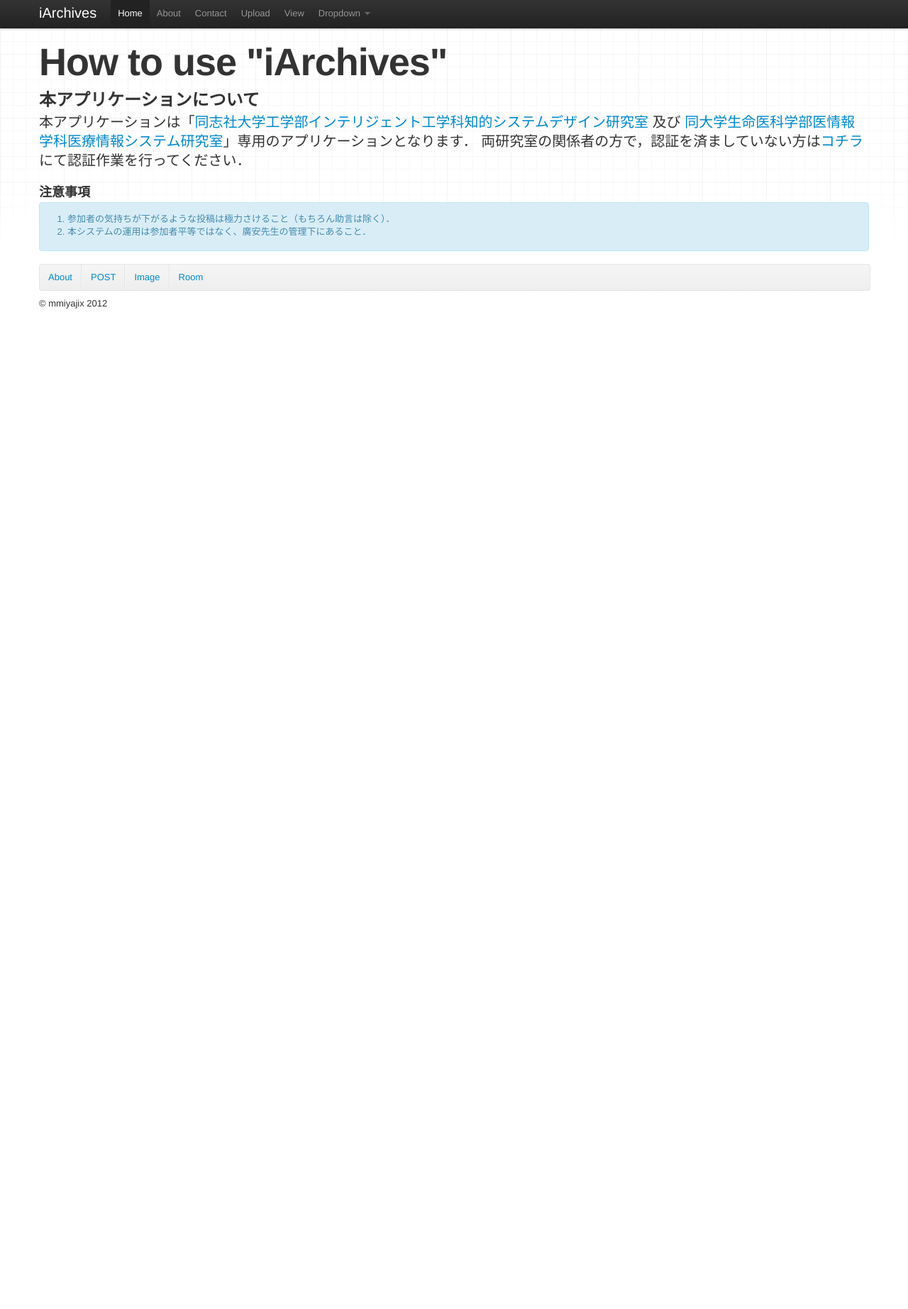
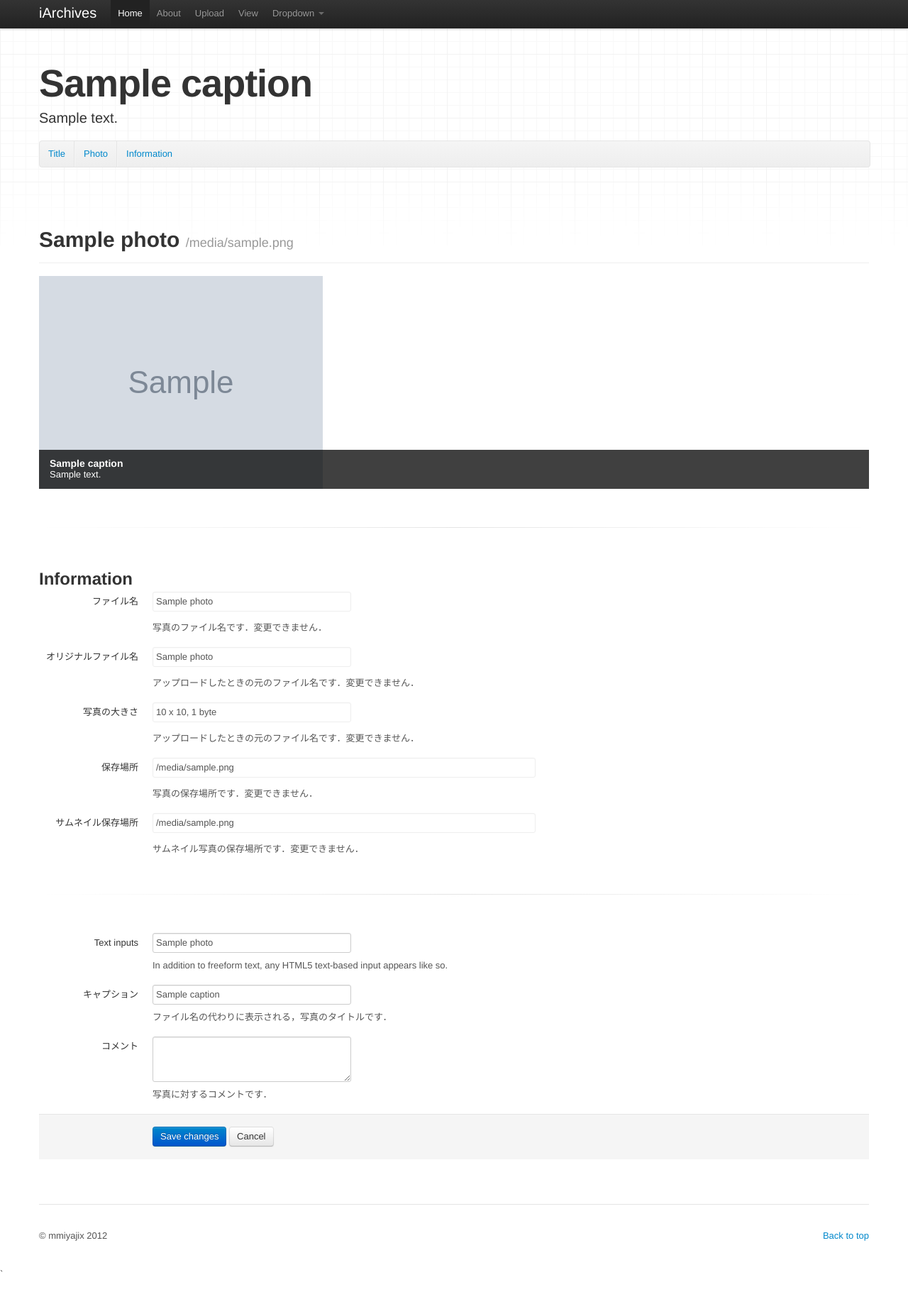
Before and after one commit to mmiyaji/iArchives, a Django app: template archives/templates/photo/index.html in a window 1280 px wide. Shown: the whole page at 71% size. Before the commit the page ends 435 px from the top, so only its background shows below. Run offline with Django 3.2, Linux system fonts and the light colour scheme; the template is opened without the code that fills it: most values are stand-ins (such as "Sample title", 1, 10 or a date in 2020); grey boxes marked "Sample" are stand-in pictures; parts of the project's set-up code (start-up, migrations or seed data) failed here and were passed over; some libraries are stand-ins or nearby versions.

Commit message:
写真の詳細ページを追加

```diff
--- a/archives/templates/base/base.html
+++ b/archives/templates/base/base.html
@@ -8,10 +8,10 @@
     <meta name="author" content="mmiyaji">
 
     <!-- Le styles -->
-    <link href="{{ STATIC_URL }}/css/bootstrap.css" rel="stylesheet">
-    <link href="{{ STATIC_URL }}/css/bootstrap-responsive.css" rel="stylesheet">
-    <link href="{{ STATIC_URL }}/css/docs.css" rel="stylesheet">
-    <link href="{{ STATIC_URL }}/js/google-code-prettify/prettify.css" rel="stylesheet">
+    <link rel="stylesheet" href="{{ STATIC_URL }}/css/bootstrap.css">
+    <link rel="stylesheet" href="{{ STATIC_URL }}/css/bootstrap-responsive.css">
+    <link rel="stylesheet" href="{{ STATIC_URL }}/css/docs.css">
+    <link rel="stylesheet" href="{{ STATIC_URL }}/js/google-code-prettify/prettify.css">
     <!-- Bootstrap CSS fixes for IE6 -->
     <!--[if lt IE 7]>
         <link rel="stylesheet" href="{{ STATIC_URL }}/css/bootstrap-ie6.min.css">
@@ -20,12 +20,12 @@
     <link rel="stylesheet" href="{{ STATIC_URL }}/css/bootstrap-image-gallery.min.css">
     <!-- CSS to style the file input field as button and adjust the Bootstrap progress bars -->
     <link rel="stylesheet" href="{{ STATIC_URL }}/css/jquery.fileupload-ui.css">
+    <link rel="stylesheet" href="{{ STATIC_URL }}/css/datepicker.css">
     <link rel="stylesheet" href="{{ STATIC_URL }}/css/style.css">
     <!-- Le HTML5 shim, for IE6-8 support of HTML5 elements -->
     <!--[if lt IE 9]>
         <script src="http://html5shim.googlecode.com/svn/trunk/html5.js"></script>
         <![endif]-->
-
     <!-- Le fav and touch icons -->
     <link rel="shortcut icon" href="{{ STATIC_URL }}/ico/favicon.ico">
     <link rel="apple-touch-icon-precomposed" sizes="144x144" href="{{ STATIC_URL }}/ico/apple-touch-icon-144-precomposed.png">
@@ -34,20 +34,25 @@
     <link rel="apple-touch-icon-precomposed" href="{{ STATIC_URL }}/ico/apple-touch-icon-57-precomposed.png">
   </head>
 
-  <!-- <body data-spy="scroll" data-target=".subnav" data-offset="50"> -->
-  <body>
+  <body{% if subscroll %}  data-spy="scroll" data-target=".subnav" data-offset="150"{% endif %}>
     {% include "component/nav_bar.html" %}
     <div class="container">
       {% block main %}
       {% endblock main %}
-      <footer>
+      <!-- Footer
+           ================================================== -->
+      <footer class="footer">
+        <p class="pull-right"><a href="#">Back to top</a></p>
         <p>&copy; mmiyajix {% now "Y" %}</p>
       </footer>
-    </div> <!-- /container -->
-    <!-- Le javascript
+
+    </div><!-- /container -->
+
+    `    <!-- Le javascript
               ================================================== -->
     <!-- Placed at the end of the document so the pages load faster -->
     <script src="{{ STATIC_URL }}/js/jquery.js"></script>
+    <script src="{{ STATIC_URL }}/js/google-code-prettify/prettify.js"></script>
     <script src="{{ STATIC_URL }}/js/bootstrap-transition.js"></script>
     <script src="{{ STATIC_URL }}/js/bootstrap-alert.js"></script>
     <script src="{{ STATIC_URL }}/js/bootstrap-modal.js"></script>
@@ -60,6 +65,9 @@
     <script src="{{ STATIC_URL }}/js/bootstrap-collapse.js"></script>
     <script src="{{ STATIC_URL }}/js/bootstrap-carousel.js"></script>
     <script src="{{ STATIC_URL }}/js/bootstrap-typeahead.js"></script>
+    <script src="{{ STATIC_URL }}/js/bootstrap-datepicker.js"></script>
+    <script src="{{ STATIC_URL }}/js/bootstrap-typeahead.js"></script>
+
     <!-- The jQuery UI widget factory, can be omitted if jQuery UI is already included -->
     <script src="{{ STATIC_URL }}/js/vendor/jquery.ui.widget.js"></script>
     <!-- The Templates plugin is included to render the upload/download listings -->
@@ -89,8 +97,9 @@
           $('.carousel').carousel({
           // default 5000
           interval: 10000
-	      })
+          });
         -->
     </script>
+
   </body>
 </html>
--- a/archives/templates/component/nav_bar.html
+++ b/archives/templates/component/nav_bar.html
@@ -1,3 +1,5 @@
+    <!-- Navbar
+         ================================================== -->
     <div class="navbar navbar-fixed-top">
       <div class="navbar-inner">
         <div class="container">
@@ -11,7 +13,6 @@
             <ul class="nav">
               <li {% if not target %}class="active"{% else %}{%ifequal target "home"%}class="active"{%endifequal%}{% endif %}><a href="/">Home</a></li>
               <li {%ifequal target "about"%}class="active"{%endifequal%}><a href="#about">About</a></li>
-              <li {%ifequal target "contact"%}class="active"{%endifequal%}><a href="#contact">Contact</a></li>
               <li {%ifequal target "upload"%}class="active"{%endifequal%}><a href="/upload/">Upload</a></li>
               <li {%ifequal target "view"%}class="active"{%endifequal%}><a href="#view">View</a></li>
               <li class="dropdown" id="menu1">
--- a/archives/templates/photo/index.html
+++ b/archives/templates/photo/index.html
@@ -3,30 +3,101 @@
 <!-- Masthead
      ================================================== -->
 <header class="jumbotron subhead" id="overview">
-  <h1>How to use "iArchives"</h1>
-  <h2 id="about">本アプリケーションについて</h2>
-  <p class="lead">本アプリケーションは「<a href="http://mikilab.doshisha.ac.jp" target="_blank">同志社大学工学部インテリジェント工学科知的システムデザイン研究室</a> 及び <a href="http://is.doshisha.ac.jp/" target="_blank">同大学生命医科学部医情報学科医療情報システム研究室</a>」専用のアプリケーションとなります．
-    両研究室の関係者の方で，認証を済ましていない方は<a href="/registration">コチラ</a>にて認証作業を行ってください．
-  </p>
-  <h3>注意事項</h3>
-  <div class="alert alert-info alert-ja">
-    <ol>
-      <li>参加者の気持ちが下がるような投稿は極力さけること（もちろん助言は除く）．</li>
-      <li>本システムの運用は参加者平等ではなく、廣安先生の管理下にあること．</li>
-    </ol>
-  </div>
+  <h1 id="title">{{ photo.caption|default:"Photo" }}</h1>
+  <p class="lead">{{ photo.comment|default:"Comment" }}</p>
   <div class="subnav">
     <ul class="nav nav-pills">
-      <li><a href="#about">About</a></li>
-      <li><a href="#reply_rt">POST</a></li>
-      <li><a href="#post_image">Image</a></li>
-      <!-- <li><a href="#search_func">検索機能</a></li> -->
-      <li><a href="#room_func">Room</a></li>
-      <!-- <li><a href="#comein">ComeIn</a></li> -->
-      <!-- <li><a href="#walkin">WalkIn</a></li> -->
-      <!-- <li><a href="#istwitapi">ISTwit API</a></li> -->
-      <!-- <li><a href="#bot">様々なbot</a></li> -->
+      <li><a href="#title">Title</a></li>
+      <li><a href="#photo">Photo</a></li>
+      <li><a href="#info">Information</a></li>
     </ul>
   </div>
 </header>
+<!-- Photo view
+     ================================================== -->
+<section>
+  <div class="page-header" id="photo">
+    <h1>{{ photo.title }} <small>{{ photo.get_original_img_url }}</small></h1>
+  </div>
+  <div class="carousel">
+    <img src="{{ photo.get_original_img_url }}" alt="{{ photo.title }}">
+    <div class="carousel-caption">
+      <h4>{{ photo.caption }}</h4>
+      <p>{{ photo.comment }}</p>
+    </div>
+  </div>
+  <hr class="soften">
+  <div class="photo-info" id="info">
+    <h2>Information</h2>
+    <form class="form-horizontal" method="POST" action="/photo/{{photo.uuid}}/update/">
+      <fieldset>
+        <div class="control-group">
+          <label class="control-label">ファイル名</label>
+          <div class="controls">
+            <span class="input-xlarge uneditable-input">{{photo.title}}</span>
+            <p class="help-block">写真のファイル名です．変更できません．</p>
+          </div>
+        </div>
+        <div class="control-group">
+          <label class="control-label">オリジナルファイル名</label>
+          <div class="controls">
+            <span class="input-xlarge uneditable-input">{{photo.original_title}}</span>
+            <p class="help-block">アップロードしたときの元のファイル名です．変更できません．</p>
+          </div>
+        </div>
+        <div class="control-group">
+          <label class="control-label">写真の大きさ</label>
+          <div class="controls">
+            <span class="input-xlarge uneditable-input">{{photo.image_width}} x {{photo.image_height}}, {{photo.image.size|filesizeformat}}</span>
+            <p class="help-block">アップロードしたときの元のファイル名です．変更できません．</p>
+          </div>
+        </div>
+        <div class="control-group">
+          <label class="control-label">保存場所</label>
+          <div class="controls">
+            <span class="input-xxlarge uneditable-input">{{photo.get_original_img_url}}</span>
+            <p class="help-block">写真の保存場所です．変更できません．</p>
+          </div>
+        </div>
+
+        <div class="control-group">
+          <label class="control-label">サムネイル保存場所</label>
+          <div class="controls">
+            <span class="input-xxlarge uneditable-input">{{photo.get_thumnail_img_url}}</span>
+            <p class="help-block">サムネイル写真の保存場所です．変更できません．</p>
+          </div>
+        </div>
+
+        <hr class="soften">
+
+        <div class="control-group">
+          <label class="control-label" for="input01">Text inputs</label>
+          <div class="controls">
+            <input type="text" class="input-xlarge" id="input01" value="{{photo.title}}">
+            <p class="help-block">In addition to freeform text, any HTML5 text-based input appears like so.</p>
+          </div>
+        </div>
+        <div class="control-group">
+          <label class="control-label" for="input_caption">キャプション</label>
+          <div class="controls">
+            <input type="text" class="input-xlarge" id="input_caption" value="{{photo.caption}}">
+            <p class="help-block">ファイル名の代わりに表示される，写真のタイトルです．</p>
+          </div>
+        </div>
+        <div class="control-group">
+          <label class="control-label" for="textarea">コメント</label>
+          <div class="controls">
+            <textarea class="input-xlarge" id="textarea" rows="3"></textarea>
+            <p class="help-block">写真に対するコメントです．</p>
+          </div>
+        </div>
+        <div class="form-actions">
+          <button type="submit" class="btn btn-primary">Save changes</button>
+          <button class="btn">Cancel</button>
+        </div>
+      </fieldset>
+      {% csrf_token %}
+    </form>
+  </div>
+</section>
 {% endblock main %}
--- a/archives/urls.py
+++ b/archives/urls.py
@@ -10,9 +10,9 @@ urlpatterns = patterns('',
                        url(r'^$', 'archives.general.home', name='home'),
                        url(r'^upload/$', 'archives.upload.home', name='upload'),
                        url(r'^photo/$', 'archives.photo.home'),
-                       url(r'^photo/(?P<photo_uuid>\d+)/$', 'archives.photo.detail'),
-                       url(r'^photo/(?P<photo_uuid>\d+)/delete/$', 'archives.photo.delete'),
-                       url(r'^photo/(?P<photo_uuid>\d+)/update/$', 'archives.photo.update'),
+                       url(r'^photo/(?P<photo_uuid>\S+)/$', 'archives.photo.detail'),
+                       url(r'^photo/(?P<photo_uuid>\S+)/delete/$', 'archives.photo.delete'),
+                       url(r'^photo/(?P<photo_uuid>\S+)/update/$', 'archives.photo.update'),
                        url(r'^admin/doc/', include('django.contrib.admindocs.urls')),
                        url(r'^adminsite/', include(admin.site.urls)),
                        )
--- a/archives/views.py
+++ b/archives/views.py
@@ -19,6 +19,7 @@ from django.contrib.auth.models import User
 from django.views.decorators.csrf import csrf_protect
 from archives.models import *
 from django.conf import settings
+from django.http import Http404
 
 # from utils import *
 # from getimageinfo import *
--- a/iArchives/static/css/style.css
+++ b/iArchives/static/css/style.css
@@ -11,7 +11,7 @@
  */
 
 body{
-    padding-top: 60px;
+    /* padding-top: 80px; */
     padding-bottom: 40px;
 }
 .template-download img{
```
Also changed, not shown: archives/models.py (+22 -3 lines), archives/photo.py (+11 -4 lines). Lines whose indentation alone changed are shown as unchanged.
